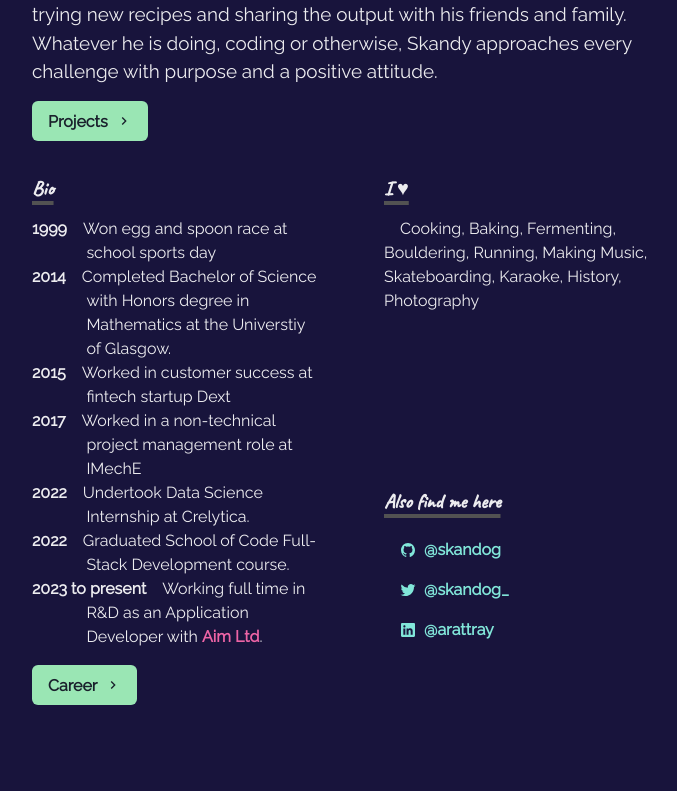
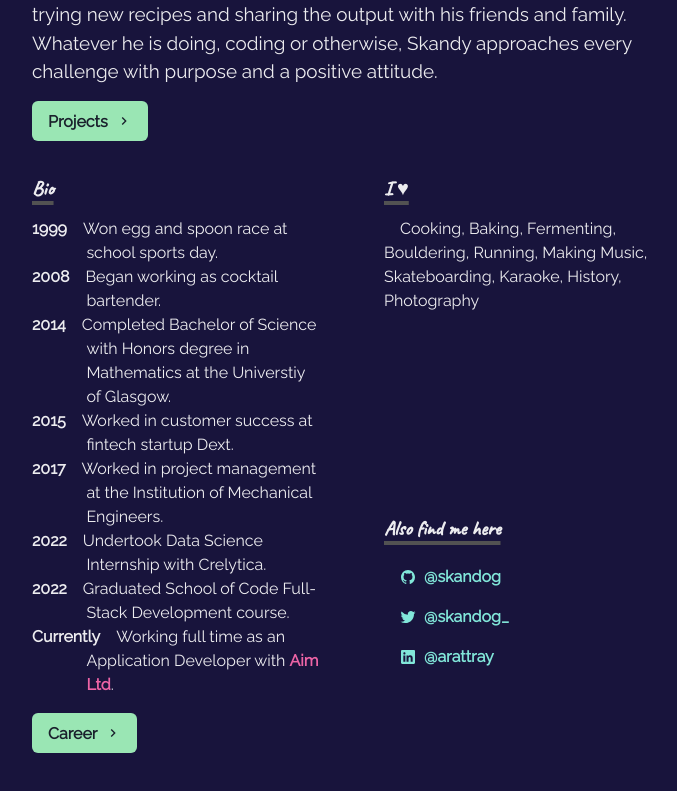
Before and after one commit to skandog/p, a Next.js app: page / in a window 1280 px wide. Shown: the part 601-1392 px from the top of the page, without its empty margins (288-965 px from the left). Built offline with nearby package versions, Linux system fonts and the light colour scheme.

Commit message:
added in another milestone and adjusted some copy

```diff
--- a/pages/index.js
+++ b/pages/index.js
@@ -78,16 +78,17 @@ const Page = () => {
             <NextLink href="https://en.wikipedia.org/wiki/Iskandar" passHref>
               <Link target="_blank">Skandy</Link>
             </NextLink>{' '}
-            is a full stack dev who loves building beautiful applications
-            and cooking up a storm in the kitchen. His strong sense of community
-            and commitment to building meaningful relationships are just two of
-            the many qualities that make him stand out as a developer. <br />
+            is a full stack dev who loves building beautiful applications and
+            cooking up a storm in the kitchen. His strong sense of community and
+            commitment to building meaningful relationships are just two of the
+            many qualities that make him stand out as a developer. <br />
             <br />
             Born and raised in South London, he lives there currently with his
             partner, tending to his pizzas and plants 🌱. When not at the
             keyboard he enjoys trying new recipes and sharing the output with
             his friends and family. Whatever he is doing, coding or otherwise,
-            Skandy approaches every challenge with purpose and a positive attitude.
+            Skandy approaches every challenge with purpose and a positive
+            attitude.
             <br />
           </Paragraph>
           <Box align="left" my={4}>
@@ -110,7 +111,11 @@ const Page = () => {
             </Heading>
             <BioSection>
               <BioYear>1999</BioYear>
-              Won egg and spoon race at school sports day
+              Won egg and spoon race at school sports day.
+            </BioSection>
+            <BioSection>
+              <BioYear>2008</BioYear>
+              Began working as cocktail bartender.
             </BioSection>
             <BioSection>
               <BioYear>2014</BioYear>
@@ -119,23 +124,24 @@ const Page = () => {
             </BioSection>
             <BioSection>
               <BioYear>2015</BioYear>
-              Worked in customer success at fintech startup Dext
+              Worked in customer success at fintech startup Dext.
             </BioSection>
             <BioSection>
               <BioYear>2017</BioYear>
-              Worked in a non-technical project management role at IMechE
+              Worked in project management at the Institution of Mechanical
+              Engineers.
             </BioSection>
             <BioSection>
               <BioYear>2022</BioYear>
-              Undertook Data Science Internship at Crelytica.
+              Undertook Data Science Internship with Crelytica.
             </BioSection>
             <BioSection>
               <BioYear>2022</BioYear>
               Graduated School of Code Full-Stack Development course.
             </BioSection>
             <BioSection>
-              <BioYear>2023 to present</BioYear>
-              Working full time in R&D as an Application Developer with{' '}
+              <BioYear>Currently</BioYear>
+              Working full time as an Application Developer with{' '}
               <NextLink passHref href="https://www.aimltd.uk/">
                 <Link target="_blank">Aim Ltd</Link>
               </NextLink>
```
